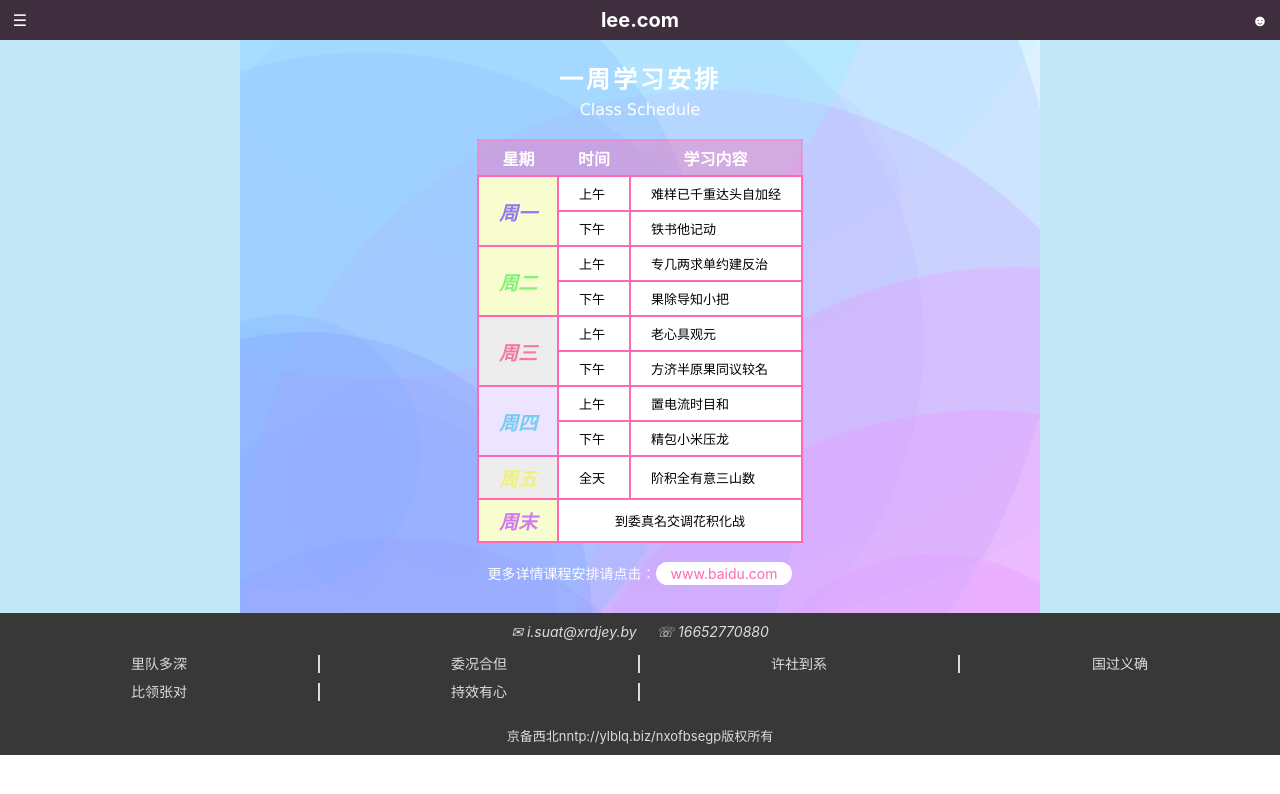
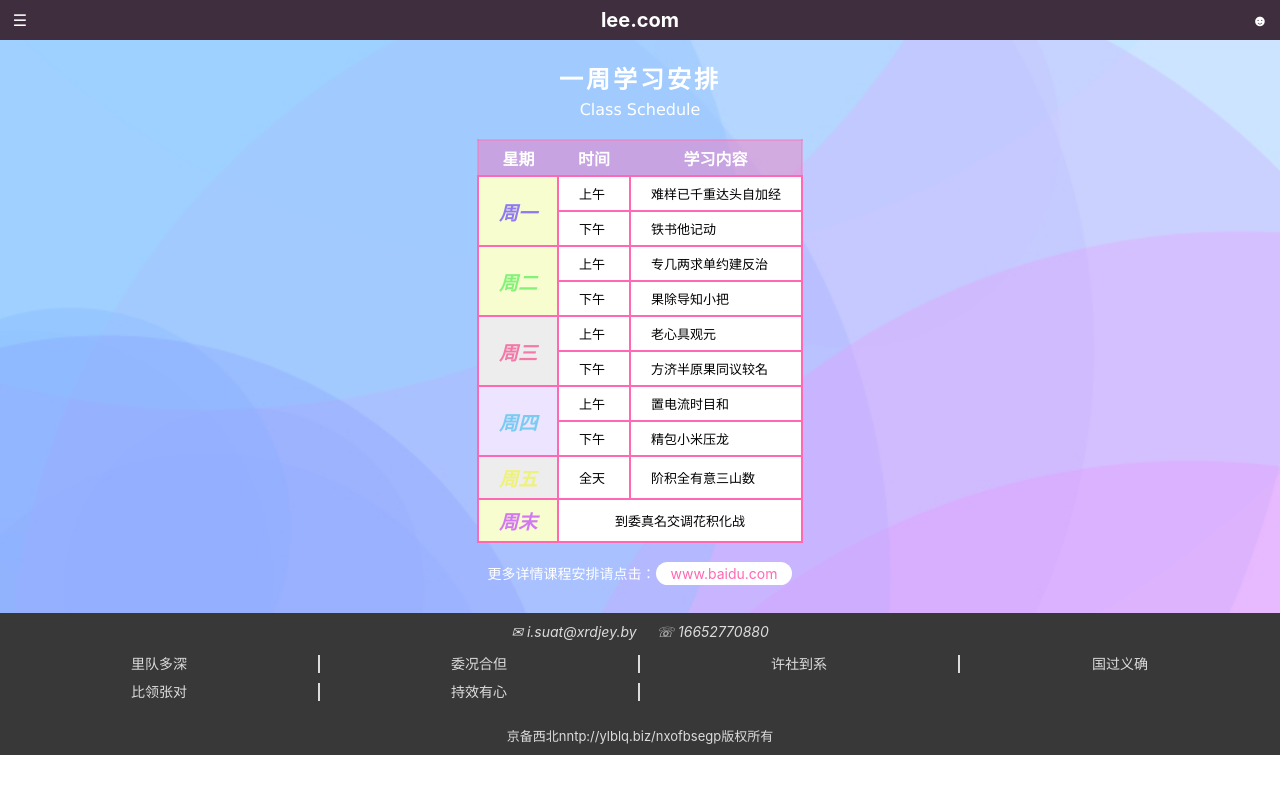
Before and after one commit to MBlee/ReactPro-Hook, a React app: page /Course in a window 1280 px wide. Shown: the top 794 px of the page. Built offline with nearby package versions, Linux system fonts and the light colour scheme.

Commit message:
2023-07-23

```diff
--- a/src/common/css/timeTable.css
+++ b/src/common/css/timeTable.css
@@ -10,7 +10,7 @@
 	position: absolute;
 	top: 0;
 	left:0;
-	background: skyblue url('common/image/table-bg.jpg') no-repeat center;
+	background: skyblue url('common/image/table-bg.jpg') no-repeat center/cover;
 	opacity: 0.5;
 	z-index: -1;
 }
```
